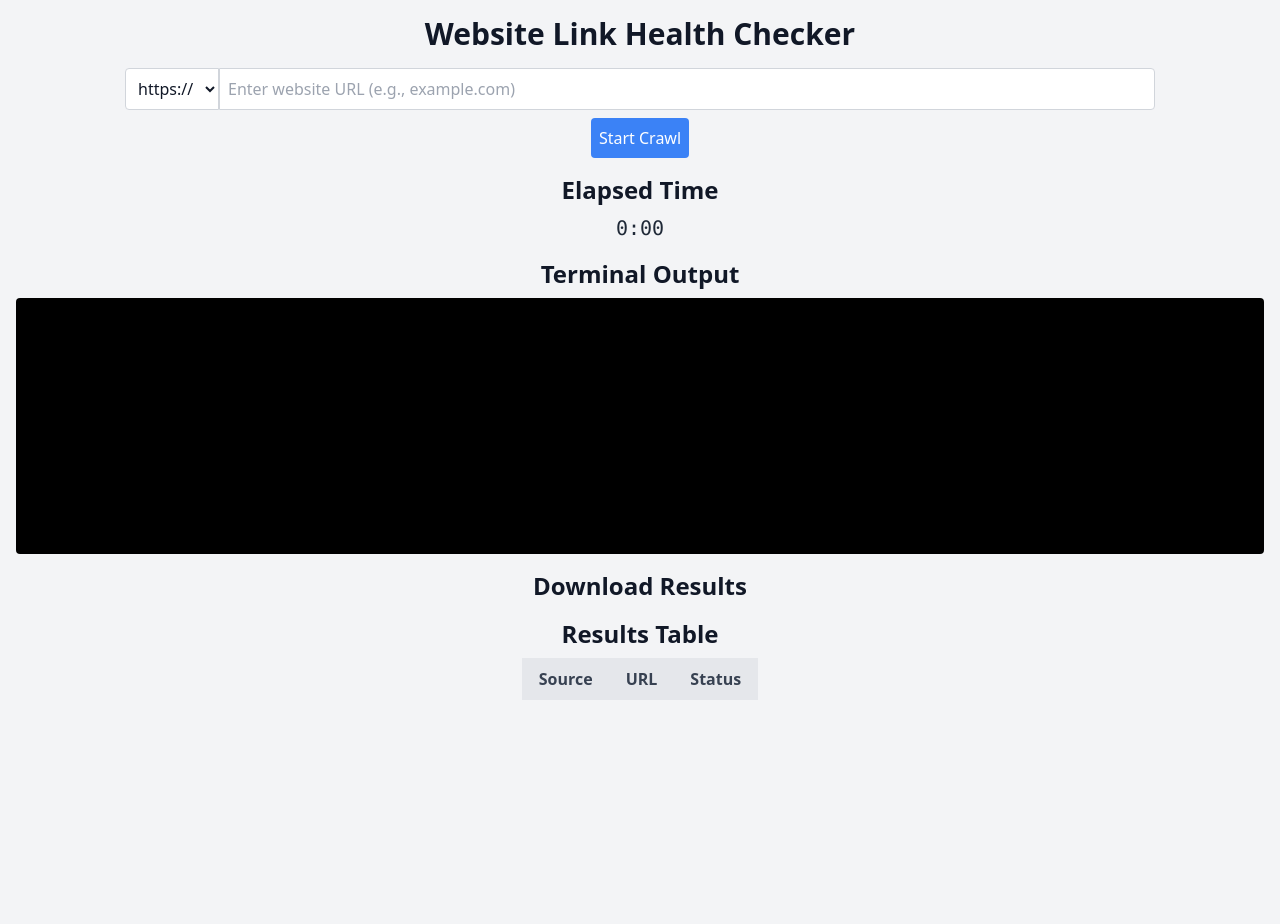
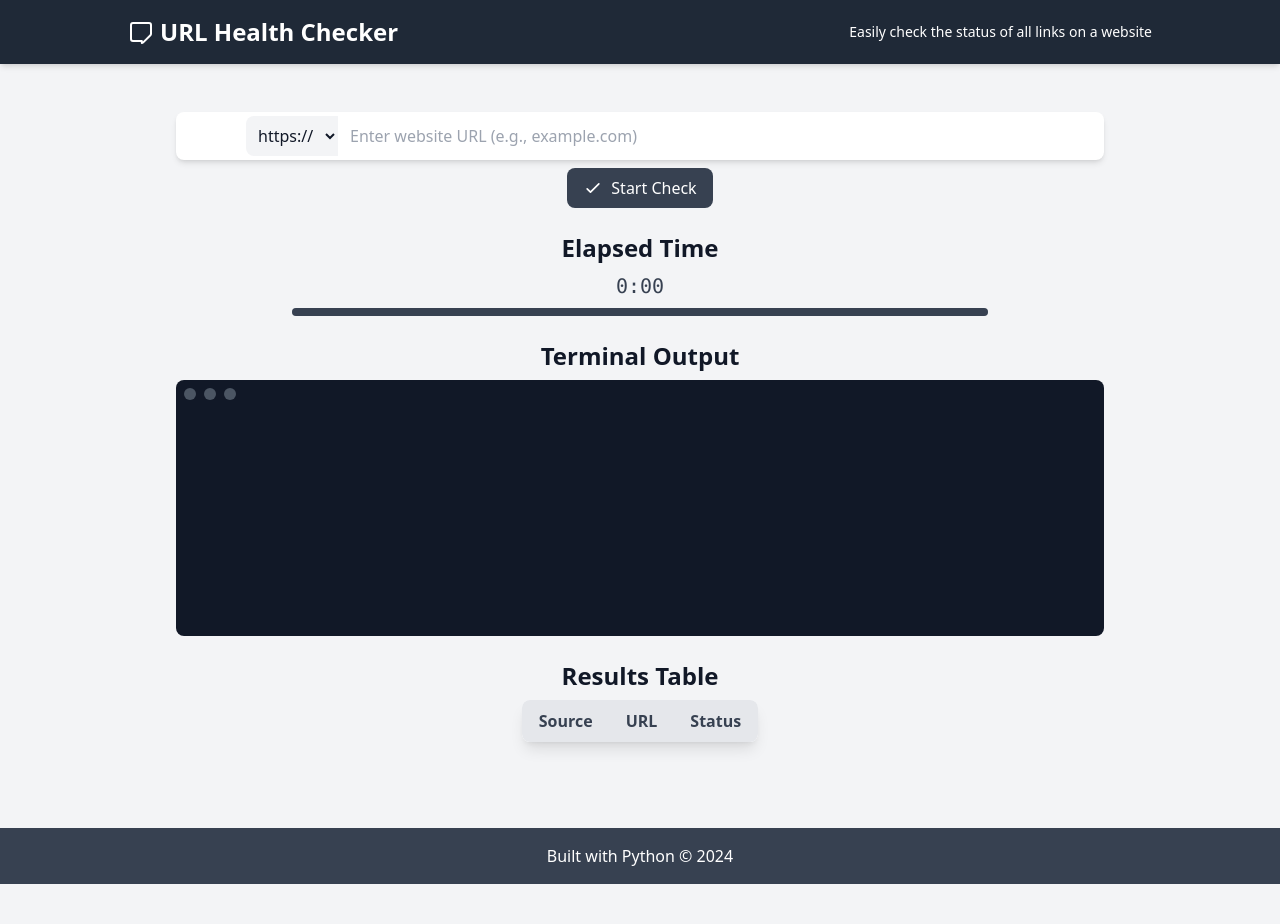
Before and after one commit to hantswilliams/sbu-shp-hyperlinks, a Flask app: page / in a window 1280 px wide. Before the commit the page ends 700 px from the top, so only its background shows below. Run offline with Flask 3, Linux system fonts and the light colour scheme; lists and menus that the app fills with data are empty; some libraries are stand-ins or nearby versions.

Commit message:
formatting

```diff
--- a/templates/index.html
+++ b/templates/index.html
@@ -3,56 +3,113 @@
 <head>
     <meta charset="UTF-8">
     <meta name="viewport" content="width=device-width, initial-scale=1.0">
-    <title>Website Link Health Checker</title>
+    <title>URL Health Checker</title>
     <script src="https://cdn.tailwindcss.com"></script>
 </head>
 <body class="bg-gray-100 text-gray-900 font-sans leading-normal tracking-normal">
-    <div class="container mx-auto p-4">
-        <h1 class="text-3xl font-bold mb-4 text-center">Website Link Health Checker</h1>
 
-        <form id="crawl-form" action="/crawl" method="POST" class="text-center">
-            <div class="flex justify-center mb-2">
-                <select id="protocol" class="p-2 border border-gray-300 rounded-l bg-white">
+    <!-- Header Bar -->
+    <header class="bg-gray-800 text-white py-4 shadow-md">
+        <div class="container mx-auto flex justify-between items-center max-w-screen-lg">
+            <div class="flex items-center">
+                <svg class="w-6 h-6 mr-2" fill="none" stroke="currentColor" viewBox="0 0 24 24" xmlns="http://www.w3.org/2000/svg">
+                    <path stroke-linecap="round" stroke-linejoin="round" stroke-width="2" d="M13.828 21H5a2 2 0 01-2-2V5a2 2 0 012-2h16a2 2 0 012 2v8.828a2 2 0 01-.586 1.414l-7.172 7.172a2 2 0 01-1.414.586z"></path>
+                </svg>
+                <h1 class="text-2xl font-bold">URL Health Checker</h1>
+            </div>
+            <span class="text-sm">Easily check the status of all links on a website</span>
+        </div>
+    </header>
+
+    <!-- Main Content Wrapper -->
+    <div class="container mx-auto p-12 max-w-screen-lg">
+        <!-- URL input -->
+        <form id="crawl-form" action="/crawl" method="POST" class="text-center mb-6">
+            <div class="flex justify-center items-center mb-2 bg-white shadow-md rounded-lg overflow-hidden">
+                <select id="protocol" class="p-2 bg-gray-100 border-none rounded-l-lg">
                     <option value="https://">https://</option>
                     <option value="http://">http://</option>
                 </select>
-                <input type="text" name="url" id="url-input" placeholder="Enter website URL (e.g., example.com)" class="p-2 border border-gray-300 rounded-r w-full sm:w-3/4" required>
+                <input type="text" name="url" id="url-input" placeholder="Enter website URL (e.g., example.com)"
+                       class="p-3 w-full sm:w-3/4 border-none outline-none" required>
             </div>
-            <button type="submit" class="bg-blue-500 text-white p-2 rounded hover:bg-blue-600">Start Crawl</button>
-            <button type="button" id="stop-button" class="bg-red-500 text-white p-2 ml-2 rounded hover:bg-red-600 hidden">Stop Crawl</button>
+            <button type="submit" class="bg-gray-700 text-white py-2 px-4 rounded-lg hover:bg-gray-800 inline-flex items-center">
+                <svg class="w-5 h-5 mr-2" fill="none" stroke="currentColor" viewBox="0 0 24 24">
+                    <path stroke-linecap="round" stroke-linejoin="round" stroke-width="2" d="M5 13l4 4L19 7"></path>
+                </svg>
+                Start Check
+            </button>
+            <button type="button" id="stop-button" class="bg-gray-500 text-white py-2 px-4 ml-2 rounded-lg hover:bg-gray-600 inline-flex items-center hidden">
+                <svg class="w-5 h-5 mr-2" fill="none" stroke="currentColor" viewBox="0 0 24 24">
+                    <path stroke-linecap="round" stroke-linejoin="round" stroke-width="2" d="M6 18L18 6M6 6l12 12"></path>
+                </svg>
+                Stop Check
+            </button>
         </form>
 
+        <!-- Timer section -->
         <div class="mt-4 text-center">
             <h2 class="text-2xl font-semibold mb-2">Elapsed Time</h2>
-            <p id="timer" class="text-xl font-mono text-gray-800">0:00</p>
+            <p id="timer" class="text-xl font-mono text-gray-700 mb-2">0:00</p>
+            <div class="w-3/4 mx-auto bg-gray-300 rounded-full h-2 overflow-hidden relative">
+                <div id="progress-bar" class="bg-gray-700 h-2 absolute left-0 top-0 w-full"></div>
+            </div>
         </div>
 
-        <div class="mt-4 text-center">
+        <!-- Terminal Output -->
+        <div class="mt-6 text-center">
             <h2 class="text-2xl font-semibold mb-2">Terminal Output</h2>
-            <pre id="output" class="p-4 bg-black text-green-400 h-64 overflow-y-scroll rounded max-w-full"></pre>
+            <div class="relative bg-gray-900 text-green-400 h-64 overflow-y-scroll rounded-lg p-4 max-w-full">
+                <div class="absolute top-0 left-0 mt-2 ml-2 flex space-x-2">
+                    <span class="w-3 h-3 bg-gray-600 rounded-full"></span>
+                    <span class="w-3 h-3 bg-gray-600 rounded-full"></span>
+                    <span class="w-3 h-3 bg-gray-600 rounded-full"></span>
+                </div>
+                <pre id="output" class="pt-6"></pre>
+            </div>
         </div>
 
-        <div class="mt-4 text-center">
-            <h2 class="text-2xl font-semibold mb-2">Download Results</h2>
-            <a id="download-link" href="/download" class="bg-green-500 text-white p-2 rounded hover:bg-green-600 hidden">Download Result File</a>
-        </div>
-
-        <div id="results-table-container" class="mt-4 text-center">
+        <!-- Results Table -->
+        <div id="results-table-container" class="mt-6 text-center">
             <h2 class="text-2xl font-semibold mb-2">Results Table</h2>
-            <div class="overflow-x-auto inline-block max-w-full">
-                <!-- Results table will be dynamically created here -->
-                <table id="results-table" class="table-auto w-full border-collapse text-left bg-white shadow-lg rounded-lg">
-                    <thead>
-                        <tr class="bg-gray-200 text-gray-700">
+            <div class="overflow-x-auto inline-block max-w-full bg-white shadow-lg rounded-lg">
+                <table id="results-table" class="table-auto w-full border-collapse text-left bg-white rounded-lg">
+                    <thead class="sticky top-0 bg-gray-200 text-gray-700">
+                        <tr>
                             <th class="px-4 py-2 border">Source</th>
                             <th class="px-4 py-2 border">URL</th>
                             <th class="px-4 py-2 border">Status</th>
                         </tr>
                     </thead>
-                    <tbody class="text-gray-600"></tbody>
+                    <tbody class="text-gray-600">
+                        <!-- Dynamically populated rows go here -->
+                    </tbody>
                 </table>
             </div>
         </div>
+
+        <!-- Floating Download Button -->
+        <a id="download-link" href="/download" class="bg-gray-700 text-white p-3 rounded-full fixed bottom-4 right-4 shadow-lg hover:bg-gray-800 hidden inline-flex items-center">
+            <svg class="w-6 h-6 mr-1" fill="none" stroke="currentColor" viewBox="0 0 24 24">
+                <path stroke-linecap="round" stroke-linejoin="round" stroke-width="2" d="M12 4v16m8-8H4"></path>
+            </svg>
+            Download
+        </a>
+    </div>
+
+    <!-- Footer -->
+    <footer class="bg-gray-700 text-white py-4 mt-8">
+        <div class="container mx-auto text-center max-w-screen-lg">
+            <p>Built with Python &copy; 2024 </p>
+        </div>
+    </footer>
+
+    <div class="flex justify-end p-2 max-w-screen-lg mx-auto">
+        <button id="theme-toggle" class="text-gray-600 dark:text-gray-200 hover:text-gray-800 dark:hover:text-gray-400 focus:outline-none">
+            <svg class="w-6 h-6" fill="currentColor" viewBox="0 0 20 20">
+                <path d="..."></path>
+            </svg>
+        </button>
     </div>
 
     <script>
@@ -69,6 +126,22 @@
         let crawlRequest = null;
         let timerInterval = null;  // Store the interval ID
         let startTime = 0;
+        let progressBar = document.getElementById("progress-bar");
+
+        // Start progress bar animation
+        function animateProgressBar() {
+            progressBar.classList.add("animate-pulse");
+        }
+
+        // Stop progress bar animation
+        function stopProgressBar() {
+            progressBar.classList.remove("animate-pulse");
+        }
+
+        const themeToggle = document.getElementById("theme-toggle");
+        themeToggle.addEventListener("click", () => {
+            document.documentElement.classList.toggle("dark");
+        });
 
         form.addEventListener("submit", function(event) {
             event.preventDefault();
```
